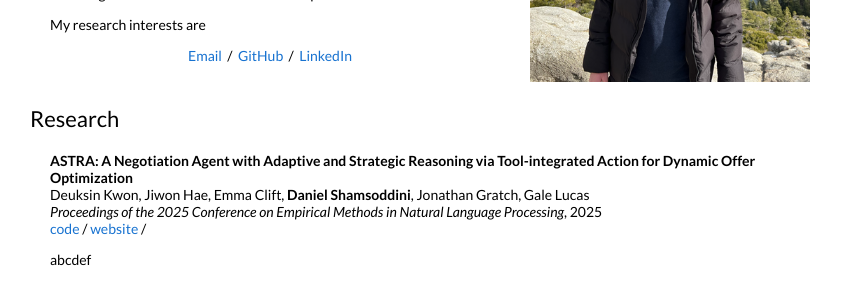
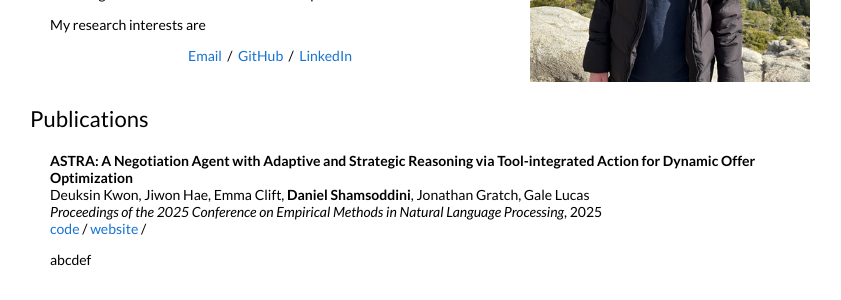
Before and after one commit to danielshamsoddini/danielshamsoddini.github.io, a Jekyll site: the page built from _posts/2025-11-28-ASTRA.markdown, in a window 1280 px wide. Shown: the part 200-500 px from the top of the page, without its empty margins (210-1051 px from the left). Built offline with Jekyll 4.4.1, drawn with Linux system fonts in a browser that asks for light colours.

Commit message:
change title

```diff
--- a/_layouts/default.html
+++ b/_layouts/default.html
@@ -56,7 +56,7 @@
         </table>
 
         <table style="width:100%;border:0px;border-spacing:0px;border-collapse:separate;margin-right:auto;margin-left:auto;">
-          <h2>Research</h2>
+          <h2>Publications</h2>
           {% for post in site.posts %}
           {% for cat in post.categories %}
           {% if cat == 'research' %}
```
